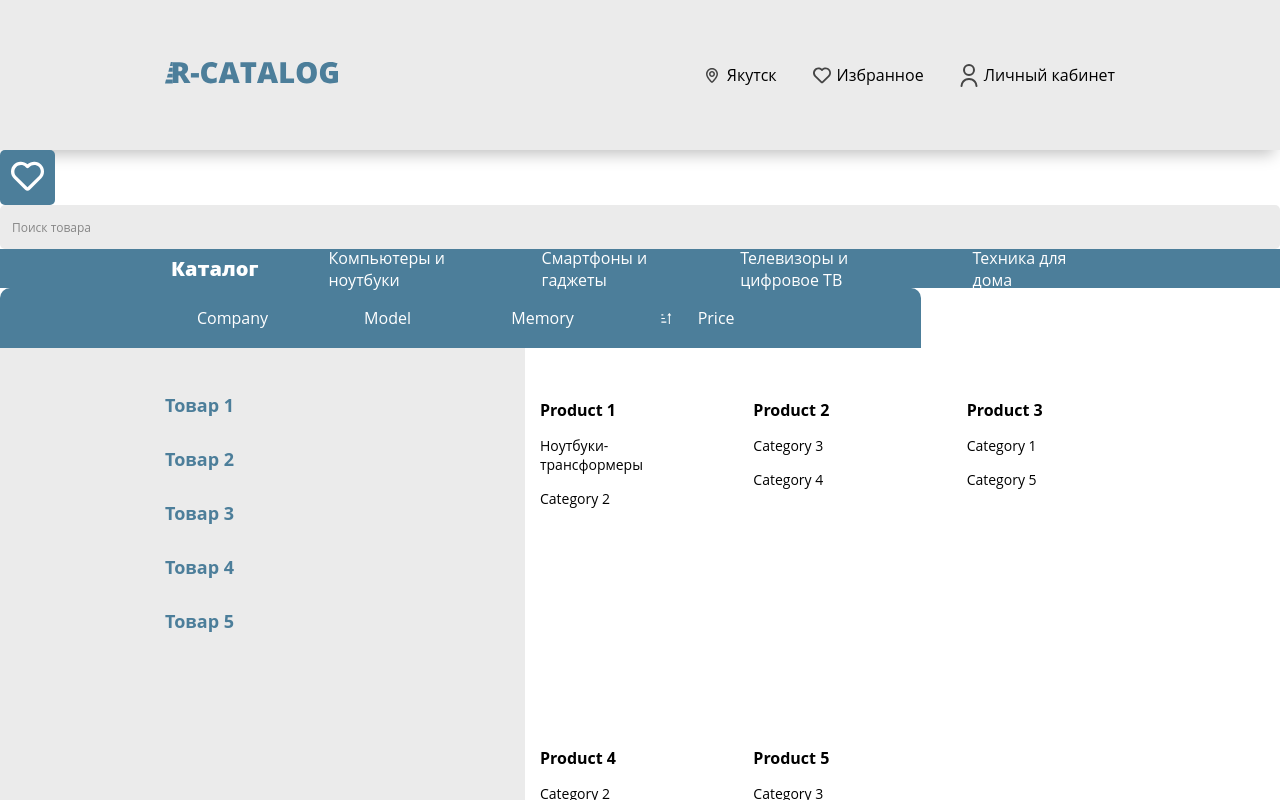
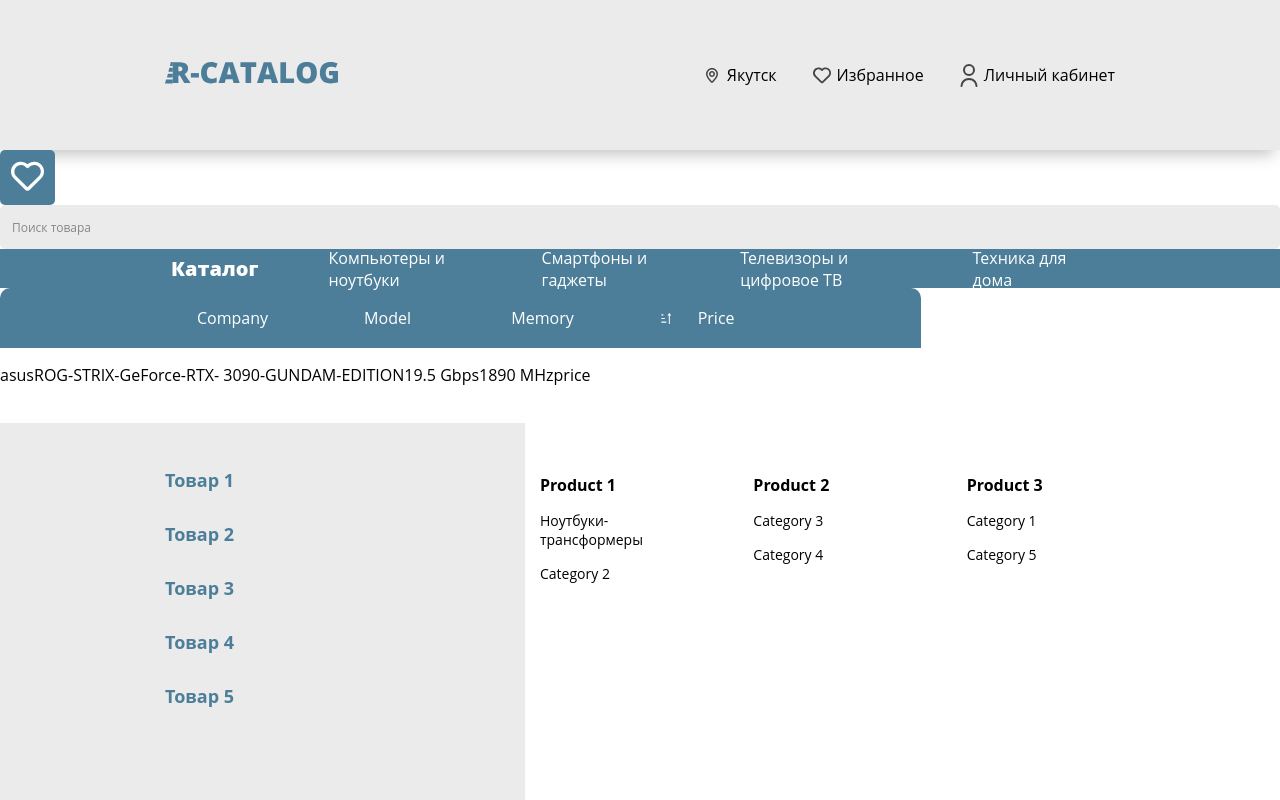
Before and after one commit to keepsake666/graphics-card-shop, a React (Create React App) app: page / in a window 1280 px wide. Shown: the top 800 px of the page. Built offline with nearby package versions, Linux system fonts and the light colour scheme.

Commit message:
feat: "начал создавать компонент продукта"

```diff
--- a/src/components/app/App.tsx
+++ b/src/components/app/App.tsx
@@ -9,6 +9,7 @@ import { Menu } from "../../ui/menu/menu";
 import styles from "./styles.module.css";
 import { ContainerCategories } from "../../ui/container-categories/container-categories";
 import { Characteristics } from "../../ui/characteristics/characteristics";
+import { Product } from "../product/product";
 
 function App() {
   const [value, setValue] = useState("");
@@ -77,6 +78,7 @@ function App() {
       />
       <Catalog />
       <Characteristics />
+      <Product />
       <div className={styles.container}>
         <Menu categoriest={items} />
         <ContainerCategories categories={product} />
--- /dev/null
+++ b/src/components/product/product.tsx
@@ -0,0 +1,14 @@
+import styles from "./styles.module.css";
+
+export const Product = () => {
+  return (
+    <div className={styles.container}>
+      <img className={styles.img} src="" alt="" />
+      <p className={styles.text}>asus</p>
+      <p className={styles.text}>ROG-STRIX-GeForce-RTX- 3090-GUNDAM-EDITION</p>
+      <p className={styles.text}>19.5 Gbps</p>
+      <p className={styles.text}>1890 MHz</p>
+      <p className={styles.text}>price</p>
+    </div>
+  );
+};
--- /dev/null
+++ b/src/components/product/styles.module.css
@@ -0,0 +1,4 @@
+.container {
+    display: flex;
+    height: 75px;
+}
--- a/src/ui/characteristics/characteristics.tsx
+++ b/src/ui/characteristics/characteristics.tsx
@@ -8,7 +8,7 @@ export const Characteristics = () => {
       <li className={styles.item}>Company</li>
       <li className={styles.item}>Model</li>
       <li className={styles.item}>Memory</li>
-      <li className={styles.item}>
+      <li className={classNames(styles.item, styles.price)}>
         <Fillter className={styles.svg} /> Price{" "}
       </li>
     </ul>
--- a/src/ui/characteristics/styles.module.css
+++ b/src/ui/characteristics/styles.module.css
@@ -19,3 +19,13 @@
     margin-right: 22px;
     cursor: pointer;
 }
+
+.price {
+    cursor: pointer;
+    transition: var(--transition-hover);
+}
+
+.price:hover {
+    opacity: 0.6;
+    transition: var(--transition-hover);
+}
```
